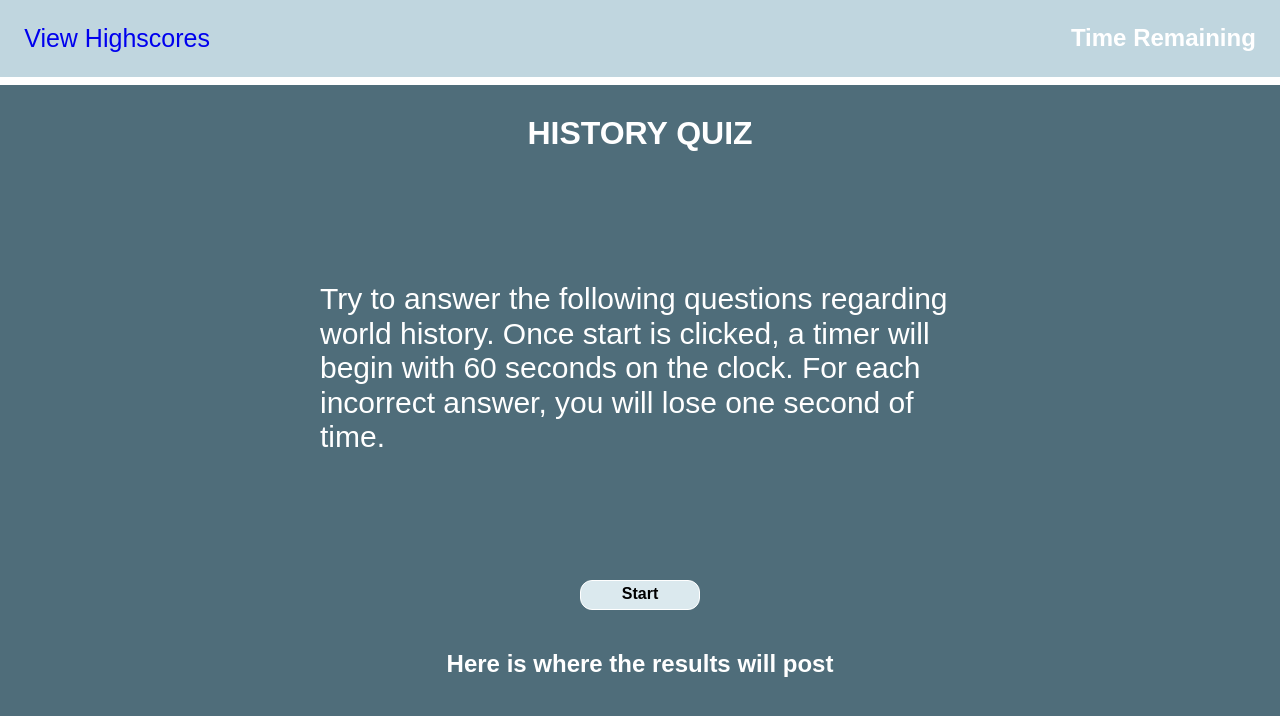
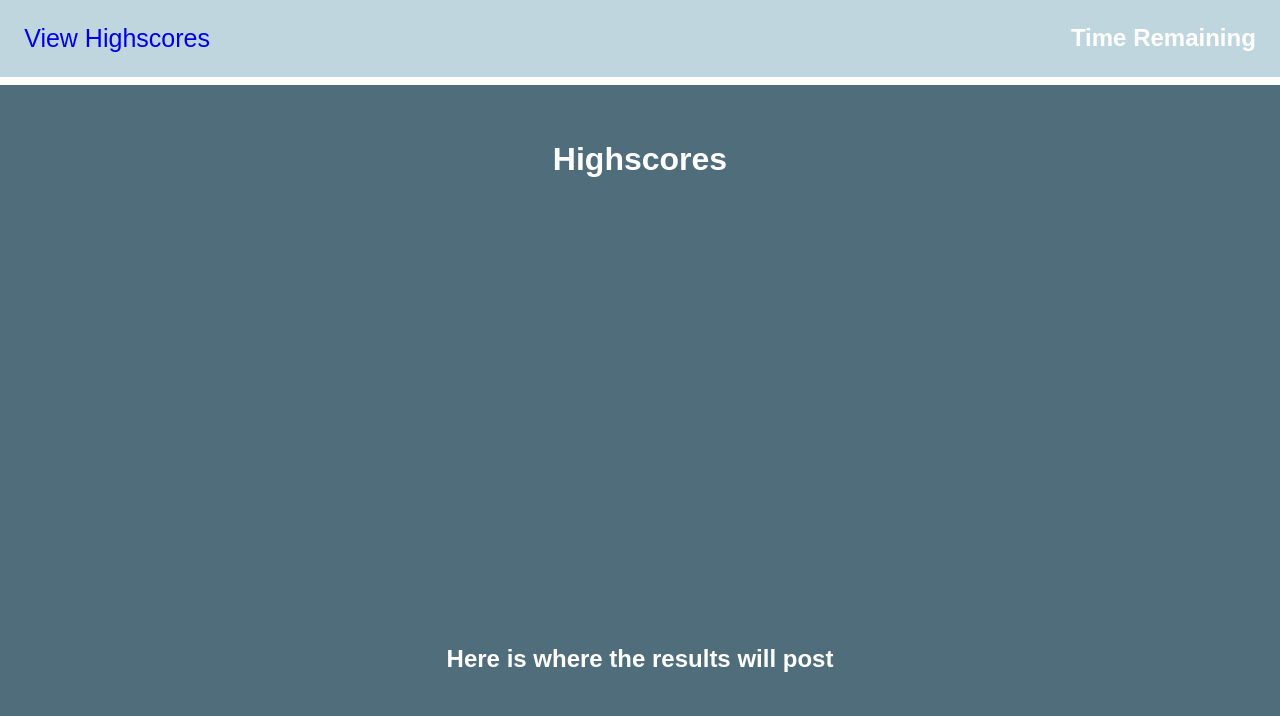
Before and after one commit to MCReagan/Multiple-Choice-Quiz, a plain HTML site: page index.html in a window 1280 px wide. Both pictures are taken after a click on the link "View Highscores". Drawn offline with Linux system fonts and the light colour scheme.

Commit message:
when pressing view highscores, removes center text and changes title to highscores

```diff
--- a/assets/css/style.css
+++ b/assets/css/style.css
@@ -81,14 +81,14 @@ button {
     margin: 2vw;
     color: var(--white);
     width: 50vw;
-    font-size: 30px;
+    font-size: 28px;
     text-justify: distribute;
 }
 
-#title {
+#titles {
     display: flex;
     justify-content: center;
-    margin: 2vw;
+    margin: 4vw 2vw 2vw 2vw;
 }
 
 #start {
--- a/assets/js/script.js
+++ b/assets/js/script.js
@@ -2,21 +2,31 @@ var startButton = document.querySelector("#startButton");
 var timeEl = document.getElementById("time");
 var titleEl = document.getElementById("title");
 var choicesEl = document.getElementById("choices");
-var choice = document.forms;
-
-// var choice1 = document.createElement("button");
-// var choice2 = document.createElement("button");
-// var choice3 = document.createElement("button");
-// var choice4 = document.createElement("button");
-
-// choice.appendChild(choice1);
-// choice.appendChild(choice2);
-// choice.appendChild(choice3);
-// choice.appendChild(choice4);
-
+var highScore = document.getElementById("viewHighscore");
 var buttonAttributes = {
     style: 'background-color: var(--purple); color: white;'
 }
+
+// var choice = document.forms;
+
+// var choiceA = document.createElement("button");
+// var choiceB = document.createElement("button");
+// var choiceC = document.createElement("button");
+// var choiceD = document.createElement("button");
+
+// choice.appendChild(choiceA);
+// choice.appendChild(choiceB);
+// choice.appendChild(choiceC);
+// choice.appendChild(choiceD);
+
+
+
+highScore.addEventListener("click", function () {
+    titleEl.textContent = "Highscores";
+    startButton.hidden = true;
+    choicesEl.textContent = "";
+
+});
 
 startButton.addEventListener("mouseover", function () {
 buttonChange(startButton, buttonAttributes)
--- a/index.html
+++ b/index.html
@@ -14,7 +14,7 @@
     <div class="header">
         <header>
             <div id="highscore">
-                <a style="font-size: 25px;" href="#">View Highscores</a>
+                <a id="viewHighscore" style="font-size: 25px;" href="#">View Highscores</a>
             </div>
             <div>
                 <h2 id="time">Time Remaining</h2>
@@ -24,16 +24,16 @@
     <div class="quiz">
         <main>
             <div class="game">
-                <div id="title">
-                    <h1>HISTORY QUIZ</h1>
+                <div id="titles">
+                    <h1 id="title">HISTORY QUIZ</h1>
                 </div>
                 <div id ="sidebars">
                     <div class="sidebar">
                     </div>
                     <form id="choices">
-                        Try to answer the following questions regarding world history. Once start is clicked, a timer
-                        will begin with 60 seconds on the clock. For each incorrect answer, you will lose one second of
-                        time.
+                        Try to answer the following  five questions regarding world history. Once Start is clicked, a timer
+                        will begin with 60 seconds on the clock. For each incorrect answer, you will lose five seconds of
+                        time. See if you can beat the Highscore!
                     </form>
                     <div class="sidebar">
                     </div>
```
